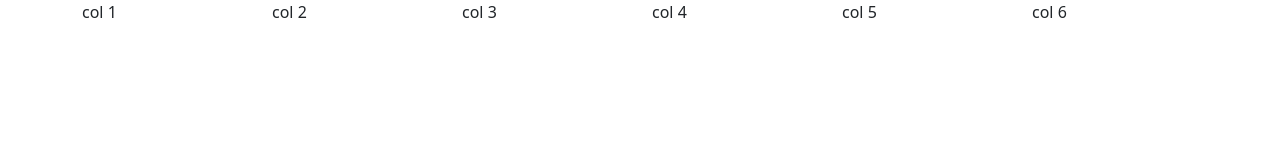
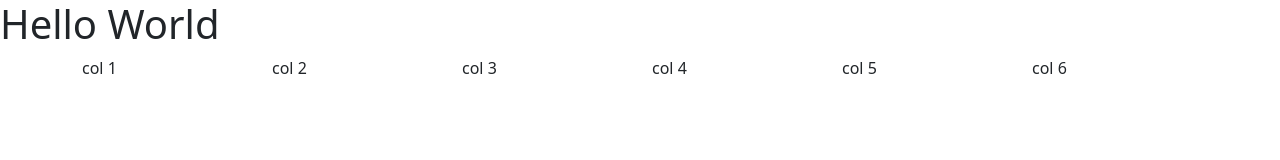
Before and after one commit to priscilla-abena-aboagye/demo, a plain HTML site: page index.html in a window 1280 px wide. Drawn offline with nearby package versions, Linux system fonts and the light colour scheme.

```diff
--- a/index.html
+++ b/index.html
@@ -7,7 +7,7 @@
     <link href="https://cdn.jsdelivr.net/npm/bootstrap@5.3.3/dist/css/bootstrap.min.css" rel="stylesheet" integrity="sha384-QWTKZyjpPEjISv5WaRU9OFeRpok6YctnYmDr5pNlyT2bRjXh0JMhjY6hW+ALEwIH" crossorigin="anonymous">
 </head>
 <body>
-    <!-- <h1>Hello World</h1> -->
+    <h1>Hello World</h1>
     <div class="container">
         <div class="row">
             <div class="col-md-2"> col 1</div>
@@ -19,6 +19,8 @@
 
         </div>
     </div>
-    <script src="https://cdn.jsdelivr.net/npm/bootstrap@5.3.3/dist/js/bootstrap.bundle.min.js" integrity="sha384-YvpcrYf0tY3lHB60NNkmXc5s9fDVZLESaAA55NDzOxhy9GkcIdslK1eN7N6jIeHz" crossorigin="anonymous"></script>
+    <script src="https://cdn.jsdelivr.net/npm/bootstrap@5.3.3/dist/js/bootstrap.bundle.min.js" integrity="sha384-YvpcrYf0tY3lHB60NNkmXc5s9fDVZLESaAA55NDzOxhy9GkcIdslK1eN7N6jIeHz" crossorigin="anonymous">
+
+    </script>
 </body>
 </html>
```
Also changed, not shown: images/gym_accessories_1.PNG (added), images/gym_accessories_2.PNG (added), images/gym_accessories_3.PNG (added), images/gym_accessories_4.PNG (added).
